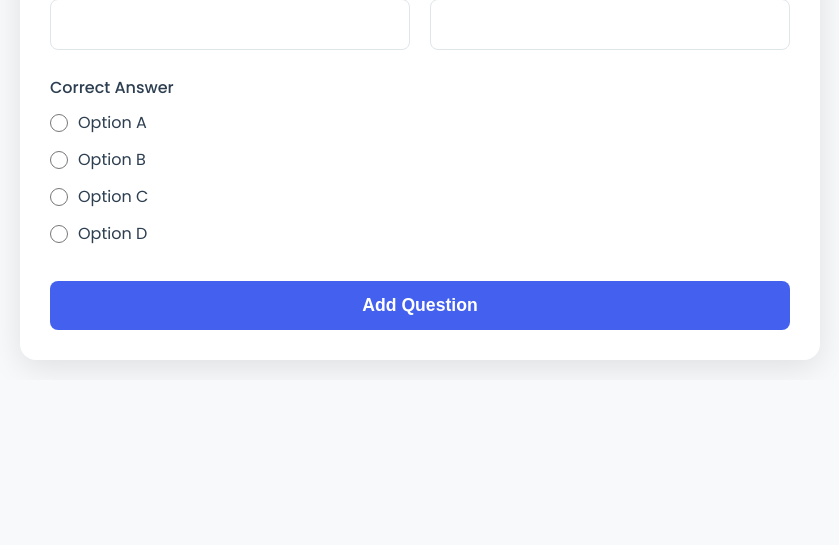
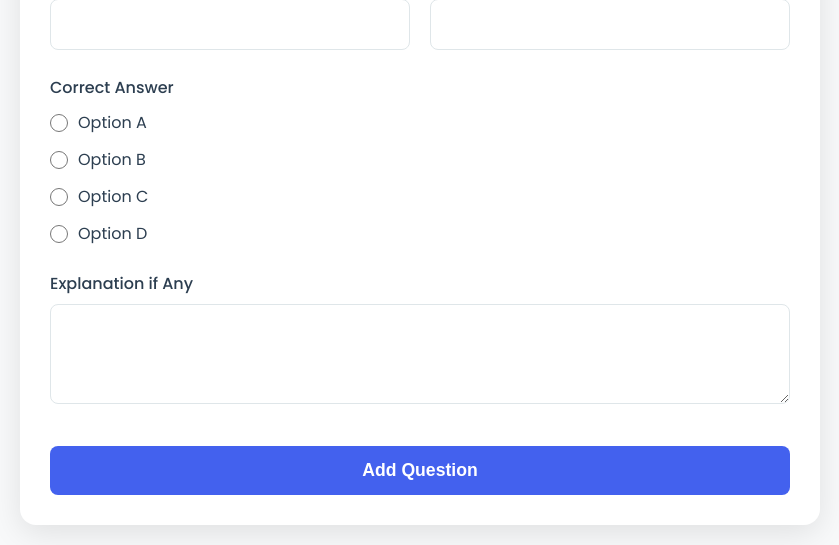
Before and after one commit to kotturi-koushil/AquisiaTeach, a Flask app: page /add-question in a window 1280 px wide. Shown: the part 864-1409 px from the top of the page, without its empty margins (220-1059 px from the left). Before the commit the page ends 1232 px from the top, so only its background shows below. Run offline with Flask 3, Linux system fonts and the light colour scheme.

Commit message:
Update final_question_adding.html

```diff
--- a/templates/final_question_adding.html
+++ b/templates/final_question_adding.html
@@ -297,6 +297,12 @@
                 <div id="correct-option-error" class="error-message">Please select the correct answer</div>
             </div>
 
+            <div class="form-group">
+                <label for="question_text-exp" class="form-label">Explanation if Any</label>
+                <textarea id="question_text-exp" name="Explanation" class="form-control"></textarea>
+                <div id="question-error" class="error-message">Please enter if you have Explanation</div>
+            </div>
+
             <button type="submit" class="submit-btn">Add Question</button>
         </form>
     </div>
```
